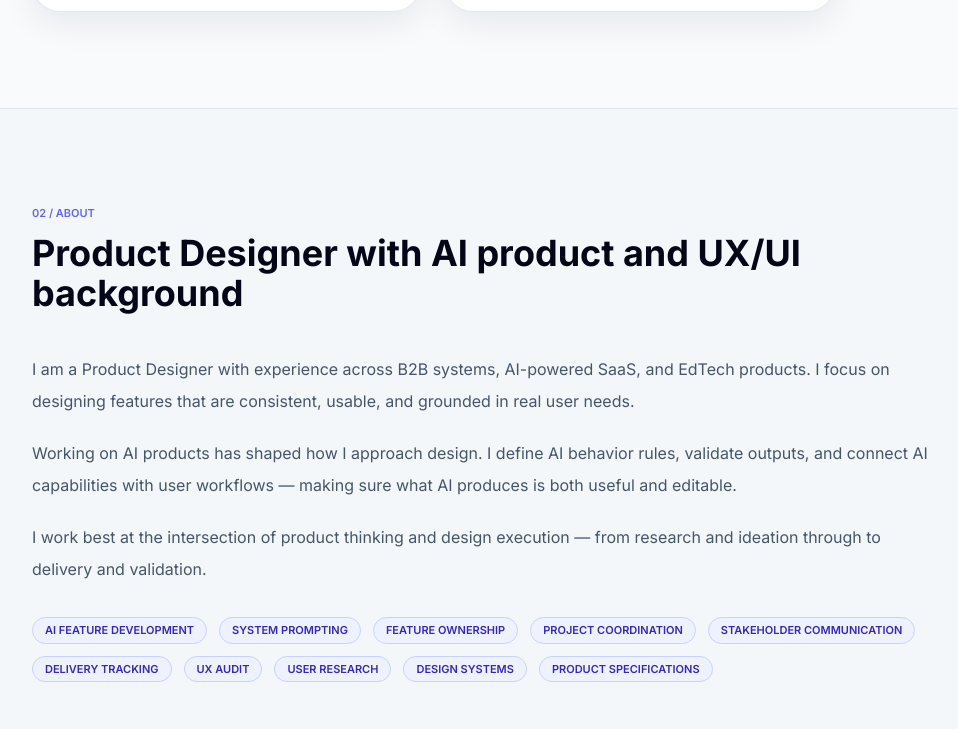
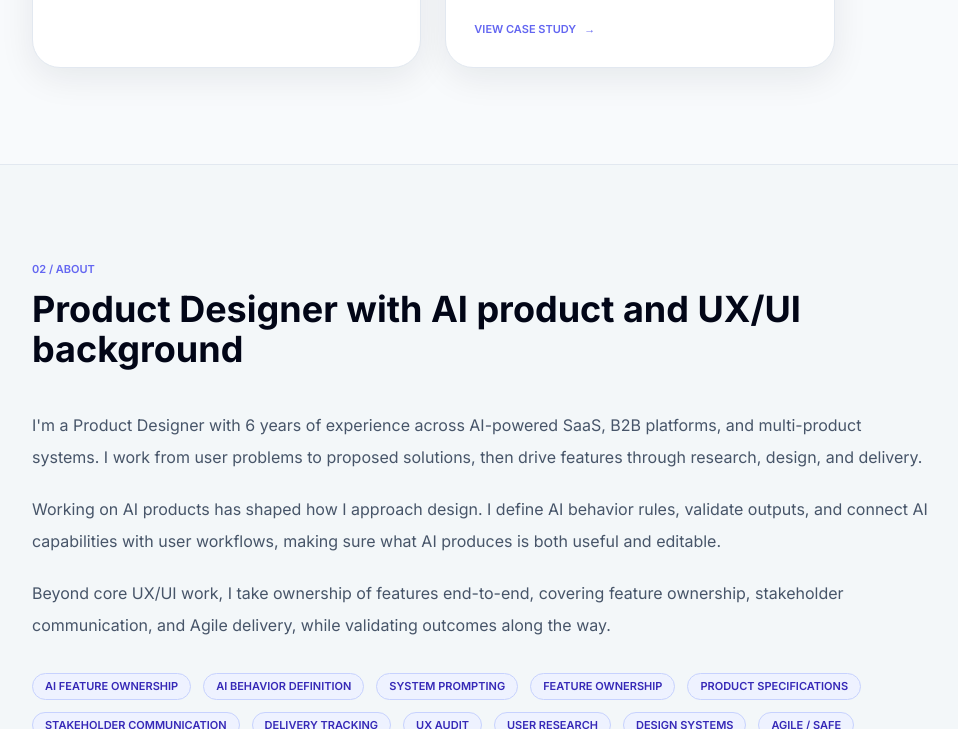
Before and after one commit to thanhtruong2407/designport, a plain HTML site: page index.html in a window 1280 px wide. Shown: the part 2071-2800 px from the top of the page, without its empty margins (0-958 px from the left). Drawn offline with nearby package versions, Linux system fonts and the light colour scheme.

Commit message:
Update content: experience, skills, and bio from new CV

```diff
--- a/app.js
+++ b/app.js
@@ -235,6 +235,15 @@ function createSkillGroup(group) {
   if (!group || typeof group !== "object") return "";
   // If it's an array (legacy format), fall back to tag row
   if (Array.isArray(group)) return createSkillTagRow(group);
+  // Titled tag row: { title, tags }
+  if (Array.isArray(group.tags)) {
+    return `
+    <div class="skill-tag-group reveal">
+      ${group.title ? `<h3 class="skill-tag-group-title mb-3 text-[11px] font-semibold uppercase tracking-wide text-brand-600 dark:text-brand-300">${escapeHtml(group.title)}</h3>` : ""}
+      ${createSkillTagRow(group.tags)}
+    </div>
+  `;
+  }
   const items = Array.isArray(group.items) ? group.items : [];
   const itemsHtml = items
     .map((item) => `<p class="skill-desc mt-2 text-sm leading-7 text-slate-600 dark:text-slate-300">${escapeHtml(item)}</p>`)
--- a/content.js
+++ b/content.js
@@ -210,22 +210,24 @@ window.portfolioContent = {
       "company": "Visily.AI",
       "logoText": "VA",
       "logoSrc": "./assets/logo-VA.png",
-      "period": "2022 - Present",
+      "period": "2022 - 2026",
       "summary": "",
       "roles": [
         {
           "period": "Nov 2025 - Present",
-          "role": "Product Designer",
+          "role": "Product Designer (AI Focus)",
           "type": "Full-time",
           "keywords": [
             "AI feature development",
             "Feature ownership",
-            "UX validation"
+            "Research"
           ],
           "points": [
-            "Researched and proposed solutions to enrich core app capabilities, including Design System / UI Kits, Text Shadow, AI Code Generation, and AI Chat-Centric UX.",
-            "Improved AI feature output quality through AI behavior definition, output validation, and system prompting.",
-            "Owned AI-related features end-to-end, from ideation and solution design to validation and release."
+            "Owned AI-powered features end-to-end (Text Shadow, Code Generation, Plan Mode) from research and solution design through validation and release, contributing to a team outcome of 85.9% successful task completion (up from 32.1% baseline).",
+            "Validated AI output quality through structured test scenarios covering edge cases, preset mapping, and readability contexts, measurably reducing regeneration rates and improving AI reliability.",
+            "Extended design system components (blur, shadow) to expand the range of AI-generatable styles, closing the quality gap vs. professional design tools.",
+            "Validated Figma-to-Visily component mapping to improve import accuracy and reduce friction for Figma power users migrating to Visily.",
+            "Researched and proposed solutions for Chat-Centric UX and UI Kit, shaping product direction for two key AI-adjacent feature areas."
           ]
         },
         {
@@ -237,8 +239,7 @@ window.portfolioContent = {
             "Template design"
           ],
           "points": [
-            "Designed templates to enrich the app asset library for users.",
-            "Provided design data to support AI training."
+            "Designed templates to enrich the asset library and provided design data to support AI training."
           ]
         }
       ]
@@ -250,14 +251,18 @@ window.portfolioContent = {
       "logoSrc": "./assets/logo-FPT.png",
       "role": "UX/UI Designer",
       "keywords": [
-        "Project coordination",
-        "Research",
-        "Agile delivery"
+        "UX/UI Design",
+        "UX Audit",
+        "User Research",
+        "Project Coordination"
       ],
       "points": [
-        "Supported project management activities, including stakeholder communication, workflow planning, task coordination, and delivery tracking.",
-        "Supported sprint planning, backlog prioritization, and feature delivery.",
-        "Conducted user research and UX audits; designed workflows and screen specifications."
+        "Worked across 13 projects in banking, fintech, insurance, automotive, and enterprise systems for Vietnamese and Japanese clients.",
+        "Contributed as a core UX designer for BIDV's enterprise payment platform: conducted user interviews, designed wireframes and payment workflows, and presented to 10+ stakeholders including C-level for sign-off.",
+        "Designed across 4 banking and fintech projects (BIDV, Sacombank, SCF, Chubb-SA), covering SME banking, payment flows, insurance, and supply chain finance.",
+        "Conducted UX audits across 5 projects (IFTR TMS, ESS, CHE, Costco, Autotrader/KBB), identifying usability issues and proposing improvements.",
+        "Handled spec writing and project coordination for 2 automotive projects (in-vehicle display system and an EV mobile app), tracking tasks and syncing with engineering to keep delivery on track.",
+        "Maintained design system components across projects."
       ]
     },
     {
@@ -272,9 +277,8 @@ window.portfolioContent = {
         "Usability testing"
       ],
       "points": [
-        "Researched student needs and designed B2C EdTech features for NativeX.",
-        "Conducted business workshops to explore product solutions.",
-        "Conducted usability testing to validate product decisions before launch."
+        "Facilitated business workshops to align product, design, and business stakeholders on solutions, bridging user research insights with roadmap decisions for NativeX.",
+        "Researched student needs and designed B2C EdTech features, validated through usability testing before launch."
       ]
     },
     {
@@ -289,8 +293,8 @@ window.portfolioContent = {
         "Workflow design"
       ],
       "points": [
-        "Designed B2B hospitality management workflows, UI screens, and design system components.",
-        "Collaborated with stakeholders to analyze user feedback and improve user experience across modules."
+        "Designed UI, workflows, and design system components across a 35+ module hospitality management platform, improving workflow clarity and reducing task friction for hotel operations teams.",
+        "Collaborated with stakeholders to analyze user feedback and drive usability improvements across modules."
       ]
     },
     {
@@ -305,28 +309,63 @@ window.portfolioContent = {
         "Design system"
       ],
       "points": [
-        "Designed CMS and marketing platform interfaces.",
-        "Created UI screens, screen flows, and design system components."
+        "Designed UI and screen flows for a programmatic advertising CMS platform, establishing component patterns that supported consistent delivery across client-facing tools.",
+        "Built design system components to enable scalable UI production across the platform."
       ]
     }
   ],
   skillGroups: [
-    [
-      "AI Feature Development",
-      "System Prompting"
-    ],
-    [
-      "Feature Ownership",
-      "Project Coordination",
-      "Stakeholder Communication",
-      "Delivery Tracking"
-    ],
-    [
-      "UX Audit",
-      "User Research",
-      "Design Systems",
-      "Product Specifications"
-    ]
+    {
+      "title": "UX/UI Design",
+      "tags": [
+        "Problem Definition",
+        "User Research",
+        "Usability Testing",
+        "UX Audit",
+        "Information Architecture",
+        "Visual Hierarchy",
+        "Wireframing",
+        "Prototyping",
+        "Design Systems",
+        "Mobile Design"
+      ]
+    },
+    {
+      "title": "AI Product Design",
+      "tags": [
+        "AI Feature Ownership",
+        "AI Behavior Definition",
+        "AI Output Validation",
+        "System Prompting",
+        "AI UX Patterns"
+      ]
+    },
+    {
+      "title": "Product Thinking",
+      "tags": [
+        "Feature Ownership",
+        "Problem Framing",
+        "Product Specifications",
+        "User Story Writing",
+        "Backlog Management",
+        "Metrics & KPIs",
+        "Stakeholder Communication",
+        "Delivery Tracking",
+        "Agile / SAFe"
+      ]
+    },
+    {
+      "title": "Domain Expertise",
+      "tags": [
+        "B2B Platforms",
+        "Multi-product Systems",
+        "SaaS",
+        "Fintech",
+        "EdTech",
+        "Automotive",
+        "Hospitality Management"
+      ]
+    }
   ],
   certifications: [
     {
@@ -397,21 +436,23 @@ window.portfolioContent = {
   ],
   aboutLead: "",
   aboutParagraphs: [
-    "I am a Product Designer with experience across B2B systems, AI-powered SaaS, and EdTech products. I focus on designing features that are consistent, usable, and grounded in real user needs.",
-    "Working on AI products has shaped how I approach design. I define AI behavior rules, validate outputs, and connect AI capabilities with user workflows — making sure what AI produces is both useful and editable.",
-    "I work best at the intersection of product thinking and design execution — from research and ideation through to delivery and validation."
+    "I'm a Product Designer with 6 years of experience across AI-powered SaaS, B2B platforms, and multi-product systems. I work from user problems to proposed solutions, then drive features through research, design, and delivery.",
+    "Working on AI products has shaped how I approach design. I define AI behavior rules, validate outputs, and connect AI capabilities with user workflows, making sure what AI produces is both useful and editable.",
+    "Beyond core UX/UI work, I take ownership of features end-to-end, covering feature ownership, stakeholder communication, and Agile delivery, while validating outcomes along the way."
   ],
   focusTags: [
-    "AI Feature Development",
+    "AI Feature Ownership",
+    "AI Behavior Definition",
     "System Prompting",
     "Feature Ownership",
-    "Project Coordination",
+    "Product Specifications",
     "Stakeholder Communication",
     "Delivery Tracking",
     "UX Audit",
     "User Research",
     "Design Systems",
-    "Product Specifications"
+    "Agile / SAFe",
+    "B2B Platforms"
   ],
   contactItems: [
     {
--- a/index.html
+++ b/index.html
@@ -251,7 +251,7 @@
             <span class="text-brand-600 dark:text-brand-300">Product Designer</span>
           </p>
           <p class="hero-summary mx-auto mt-6 max-w-2xl text-base leading-7 text-slate-600 dark:text-slate-300 lg:mx-0">
-            Product Designer with 6 years of experience in UX/UI design, user research, AI-powered features, and design systems. Specialized in AI feature development, behavior definition, and cross-functional delivery.
+            Product Designer with 6 years of experience across AI-powered SaaS, B2B, and multi-product systems. I work from user problems to proposed solutions, then drive features through research, design, and delivery, validating outputs and owning end-to-end execution. Experienced in feature ownership, stakeholder communication, and Agile delivery alongside core UX/UI work.
           </p>
           <div class="hero-actions mt-10 flex flex-wrap items-center justify-center gap-4 lg:justify-start">
             <a class="inline-flex min-h-12 items-center justify-center rounded-full bg-brand-600 px-6 py-3 text-sm font-semibold uppercase text-white shadow-glow transition hover:bg-brand-500" href="#work">View Works</a>
```
